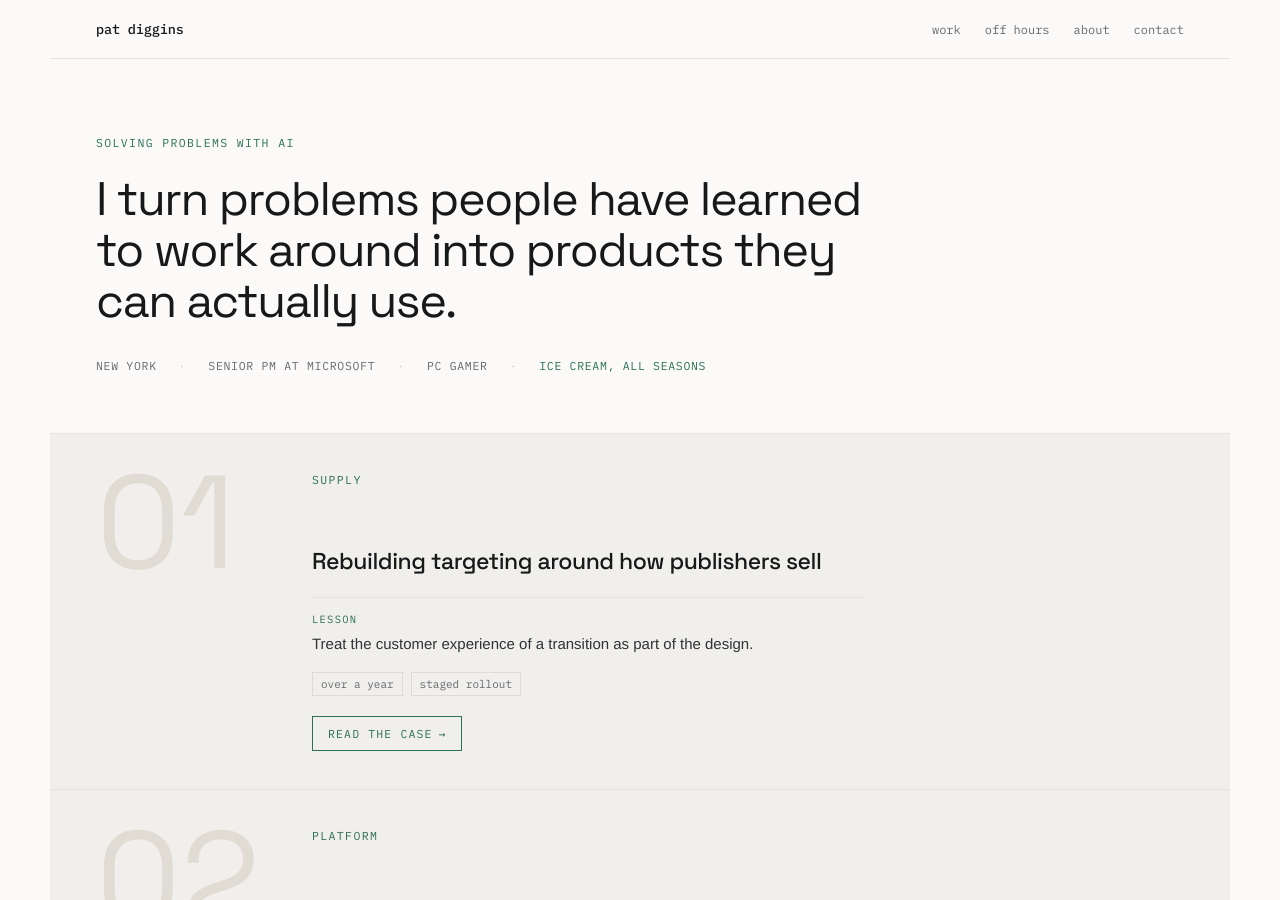
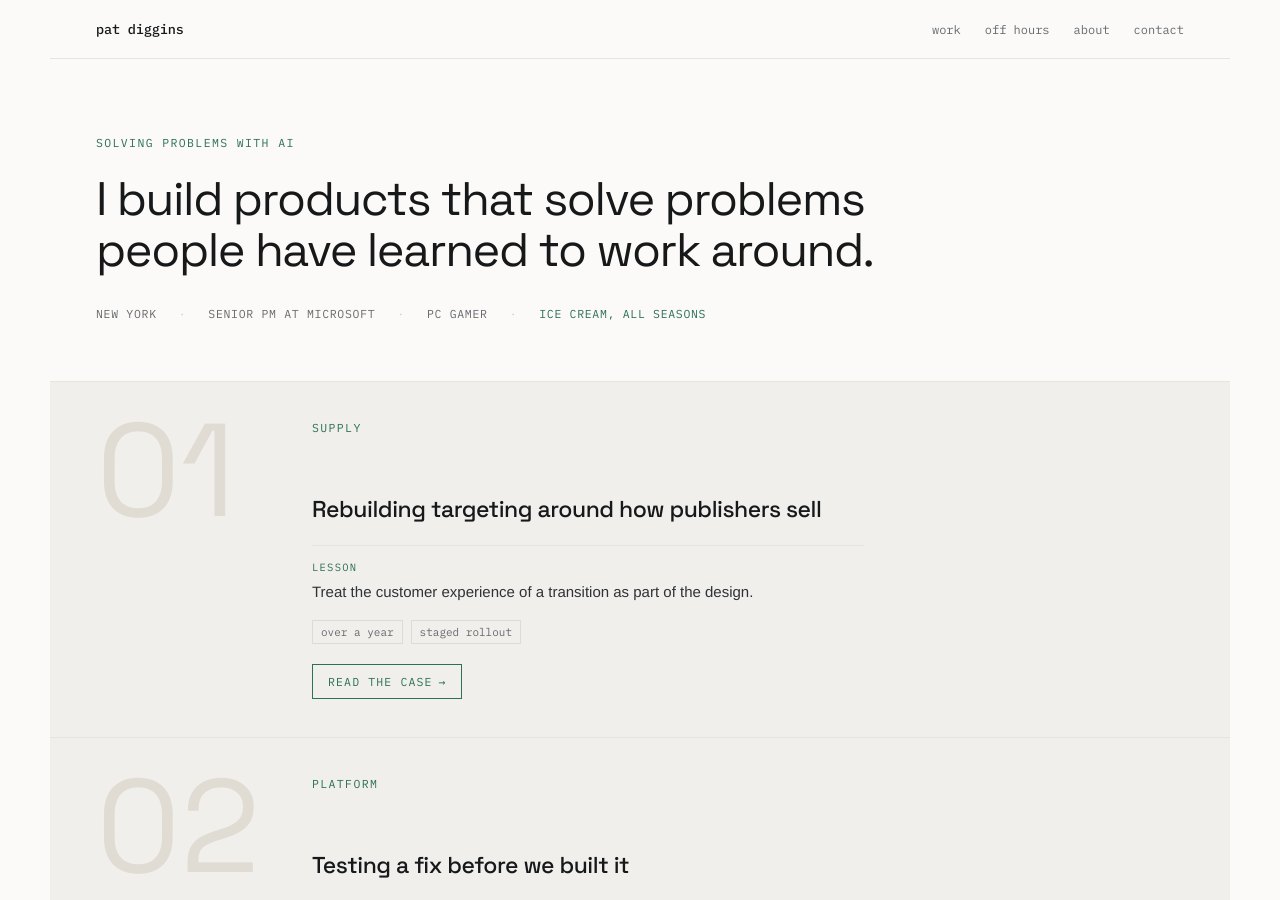
Before and after one commit to pd-product/pd-product.github.io, a Jekyll site: the page built from index.html, in a window 1280 px wide and 900 px high. Built offline with Jekyll 4.4.1, drawn with Linux system fonts in a browser that asks for light colours.

Commit message:
Reword the hero claim to lead with what I build
Owner-supplied copy. The sentence lives in three places, and all three move:

- index.html h1, the authoritative claim.
- `description` in _config.yml, which embedded it verbatim behind a "Senior PM."
  prefix. One string, feeding <meta name="description">, og:description and the
  JSON-LD description on the home page and on 404.
- assets/og/default.png, which sets the headline as type. Left alone, every
  shared link would have previewed the old claim beside the new description.

Comparing this card against the previous blob shows differences on rows 172-436
and nowhere else, at the same 1200x630 and the same RGBA: the eyebrow, rule,
wordmark and URL are identical pixel for pixel. The new copy is set as four
lines like the old one, which leaves the rule and footer where they are and
keeps og_image.alt in _config.yml ("a large four-line headline") true of the
real file.

The comment above the intro section claimed the hero claim was display copy and
not metadata. That was already untrue at main, and it now records the coupling.

git grep finds no remaining instance of the old sentence in tracked source.
checks.py and matrix.py pass; specificity_sweep is unchanged at 14 pairs.

Co-Authored-By: Claude Opus 5 <noreply@anthropic.com>

```diff
--- a/_config.yml
+++ b/_config.yml
@@ -26,7 +26,7 @@ brand: "Pat Diggins"
 # The tagline is used only as metadata and is not printed anywhere, since the
 # hero claim lives in index.html.
 tagline: "Solving problems with AI"
-description: "Senior PM. I turn problems people have learned to work around into products they can actually use."
+description: "Senior PM. I build products that solve problems people have learned to work around."
 author: "Patrick Diggins"
 
 # Rendered by _includes/footer.html. Year of first publication, per the US
--- a/index.html
+++ b/index.html
@@ -15,9 +15,12 @@ own title prefixed.
 {%- endcomment -%}
 
 {%- comment -%}
-The headline claim is display copy, not metadata, so it lives here rather than
-in _config.yml. site.title and site.tagline stay in config for the seo tag but
-are deliberately not printed on the page.
+The h1 below is the authoritative hero claim and lives here as page markup. It
+is NOT the only copy of that sentence: `description` in _config.yml carries a
+prefixed version as metadata, and assets/og/default.png sets it as type in the
+share card. Rewording it here means moving all three, or the page's own search
+snippet and link preview contradict the page. site.title and site.tagline stay
+in config for the seo tag and are deliberately not printed on the page.
 
 This MUST be a Liquid comment, not an HTML one. Liquid executes tags inside
 HTML comments: naming the seo tag in a `<!-- -->` block expanded it, and its
@@ -29,13 +32,13 @@ The ONE section on this page with no aria-labelledby, deliberately. The only
 heading inside it is the page h1, which names the WHOLE PAGE rather than a
 region within it, and the nav does not anchor here. Left unnamed this stays a
 generic box inside <main>, which is correct: pointing at the h1 would put a
-landmark named "I turn problems people have learned to work around..." in the
+landmark named "I build products that solve problems people have..." in the
 landmark list, and that heading is already reachable by heading navigation.
 The five anchored sections below are the named regions; see the note on #work.
 {%- endcomment -%}
 <section class="intro">
   <p class="eyebrow">solving problems with ai</p>
-  <h1>I turn problems people have learned to work around into products they can actually use.</h1>
+  <h1>I build products that solve problems people have learned to work around.</h1>
   {%- comment -%}
   Four facts and three separators, each its own element. The separators are
   marked up rather than generated for the same reason as .site-crumb-sep:
```
Also changed, not shown: assets/og/default.png.
